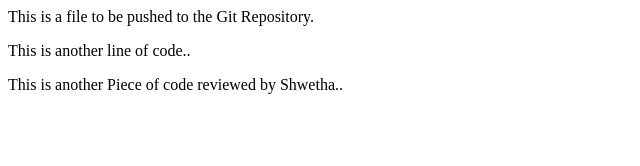
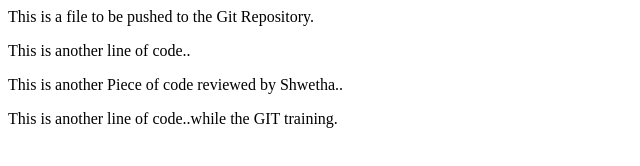
Before and after one commit to blvittal/HTML_Repos1, a plain HTML site: page index.html in a window 1280 px wide. Shown: the whole page, without its empty margins (0-640 px from the left). Drawn offline with Linux system fonts and the light colour scheme.

Commit message:
Added allfiles

```diff
--- a/index.html
+++ b/index.html
@@ -5,5 +5,6 @@
         <p>This is a file to be pushed to the Git Repository.</p>
         <p>This is another line of code..</p>
         <p>This is another Piece of code reviewed by Shwetha..</p>
+        <p>This is another line of code..while the GIT training.</p>
     </body>
 </html>
```
Also changed, not shown: index2.html (+1 -0 lines).
